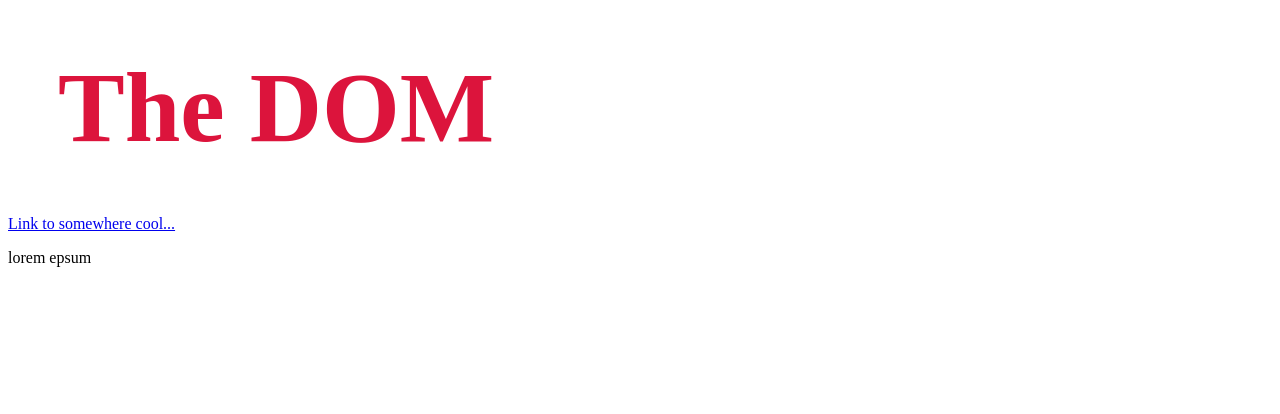
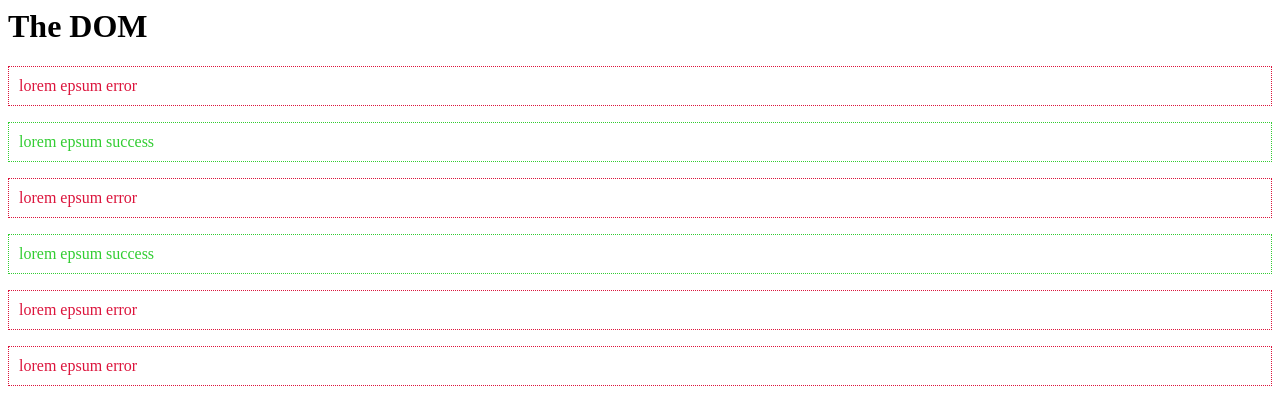
Before and after one commit to Pinetart/JS-Training, a plain HTML site: page Section 6/index.html in a window 1280 px wide. Drawn offline with Linux system fonts and the light colour scheme.

Commit message:
Adding & Removing Classes

```diff
--- a/Section 6/index.html
+++ b/Section 6/index.html
@@ -4,14 +4,17 @@
     <meta http-equiv="X-UA-Compatible" content="IE=edge">
     <meta name="viewport" content="width=device-width, initial-scale=1.0">
     <title>JS Training - Ninja</title>
+    <link rel="stylesheet" href="styles.css">
 </head>
 
 <body>
-<div id="content">
-    <h1 style="color:orange">The DOM</h1>
-    <a href="www.google.com">Link to somewhere cool...</a>
-    <p class="error">lorem epsum</p>
-</div>
+    <h1 class="title">The DOM</h1>
+    <p>lorem epsum error</p>
+    <p>lorem epsum success</p>
+    <p>lorem epsum error</p>
+    <p>lorem epsum success</p>
+    <p>lorem epsum error</p>
+    <p>lorem epsum error</p>
 
 <script src="sandbox.js"></script>
 </body>
--- a/Section 6/sandbox.js
+++ b/Section 6/sandbox.js
@@ -1,17 +1,31 @@
-// const link = document.querySelector('a');
-// console.log(link.getAttribute('href'));
+// const content = document.querySelector('p');
+// content.className = 'success';
 
-// link.setAttribute('href', 'thenetninja.co.uk');
-// console.log(link.getAttribute("href"));
+// console.log(content.classList);
+// content.classList.add('success');
 
-// const mssg = document.querySelector('p');
-// console.log(mssg.getAttribute('class'))
-// mssg.setAttribute('class','success')
-// mssg.setAttribute('style', 'color:green;');
+// My way
+// const paras = document.querySelectorAll('p')
+// paras.forEach(
+//     para => {
+//         if(para.innerText.includes('error')){
+//             para.classList.add('error');
+//         }else if(para.innerText.includes('success')){
+//             para.classList.add('success');
+//         }
+//     }
+// )
 
-const header = document.querySelector('h1');
-// header.setAttribute('style','margin:50px;')
-console.log(header.style.color)
-header.style.margin = '50px';
-header.style.color = 'crimson'
-header.style.fontSize = '100px'
+const paras = document.querySelectorAll("p");
+paras.forEach(para => {
+  if (para.textContent.includes('error')) {
+    para.classList.add("error");
+  }
+  if (para.textContent.includes('success')) {
+    para.classList.add("success");
+  }
+});
+
+const title = document.querySelector('.title');
+title.classList.toggle('test');
+title.classList.toggle('test');
--- /dev/null
+++ b/Section 6/styles.css
@@ -0,0 +1,10 @@
+.error{
+    padding:10px;
+    color:crimson;
+    border:1px dotted crimson;
+}
+.success{
+    padding:10px;
+    color:limegreen;
+    border: 1px dotted limegreen;
+}
```
